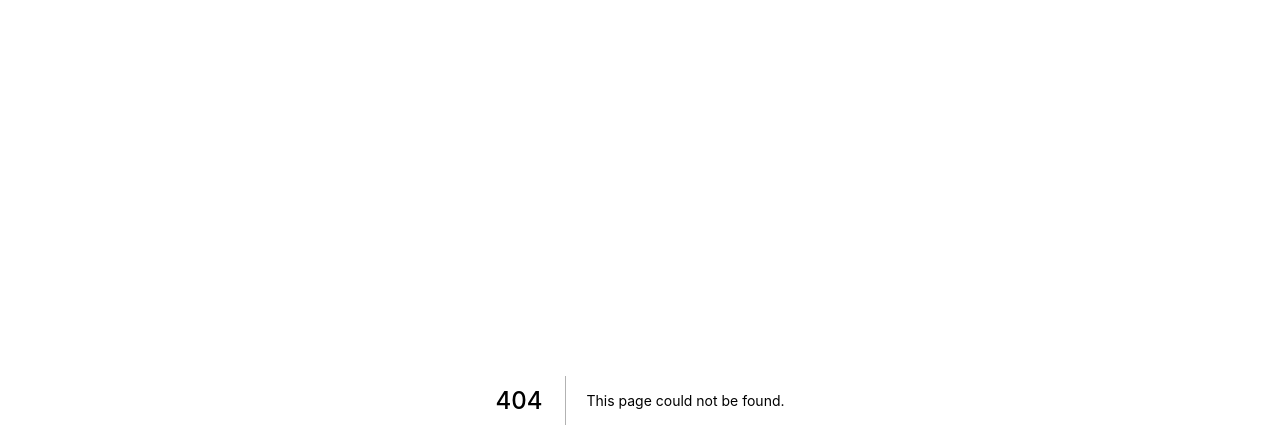
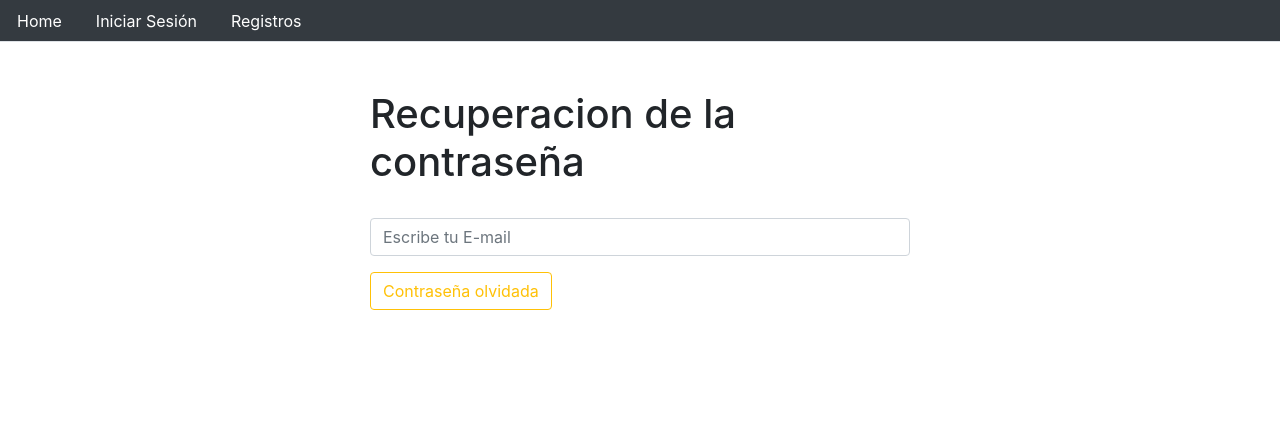
Before and after one commit to davidroman-hub/Start-up-hackr.io-clone, a Next.js app: page /auth/password/forgot in a window 1280 px wide. Before the commit this address had no page. Shown: the top 448 px of the page. Built offline with nearby package versions, Linux system fonts and the light colour scheme.

Commit message:
reset password successfully completed!

```diff
--- /dev/null
+++ b/pages/auth/password/forgot.js
@@ -0,0 +1,66 @@
+import {useState} from 'react'
+import {withRouter} from 'next/router'
+import axios from 'axios'
+import {showSuccessMessage, showErrorMessage} from '../../../helpers/alerts'
+import {API} from '../../../config'
+import Layout from '../../../components/Layout'
+
+const ForgotPassword = () => {
+    const [state, setState] = useState({
+        email: '',
+        buttonText:'Contraseña olvidada',
+        success:'',
+        error:''
+    })
+    const {email, buttonText, success, error} = state
+
+    const handleChange = e => {
+        setState({...state, email: e.target.value, success:'', error:''})
+    }
+
+    const handleSubmit = async e => {
+        e.preventDefault()
+        // console.log('Post e-mail to ', email)
+        try {
+            const response = await axios.put(`${API}/forgot-password`,{email})
+            //console.log('Forgot password',response)
+            setState({
+                ...state,email:'',buttonText:'Enviando', success:response.data.message
+            })
+        }catch(error){
+                console.log('Contraseña olvidada error')
+                setState({
+                    ...state, buttonText:'Contraseña olvidada', error: error.response.data.error
+                })
+        }
+    }
+
+    const passwordForgotForm = () => (
+        <form onSubmit={handleSubmit}>
+            <div className="form-group">
+                <input type="email" className="form-control" onChange={handleChange} value={email} placeholder="Escribe tu E-mail" required/>
+            </div>
+            <div>
+                <button className="btn btn-outline-warning">{buttonText}</button>
+            </div>
+        </form>
+    );
+
+
+return (
+    <Layout>
+        <div className="row">
+            <div className="col-md-6 offset-md-3">
+                <h1>Recuperacion de la contraseña</h1>
+                <br/>
+                {success && showSuccessMessage(success)}
+                {error && showErrorMessage(error)}
+                {passwordForgotForm()}
+            </div>
+        </div>
+    </Layout>
+)
+
+}
+
+export default ForgotPassword
--- a/pages/login.js
+++ b/pages/login.js
@@ -65,7 +65,7 @@ const handleSubmit = async e => {
                 <input value={password} onChange={handleChange('password')} type="password" className="form-control" placeholder="Tu Contraseña"/>
             </div>
             <div className="form-group">
-    <button className="btn btn-outline-warning">{buttonText}</button>
+                <button className="btn btn-outline-warning">{buttonText}</button>
             </div>
         </form>
     )
@@ -87,6 +87,9 @@ const handleSubmit = async e => {
             {loginForm()}
             <hr/>
             {/* {JSON.stringify({state})} */}
+            <Link href='/auth/password/forgot'>
+                <a className='text-danger float-right'>Olvidaste tu contraseña??</a>
+            </Link>
 
         </div>
 
--- a/pages/user/index.js
+++ b/pages/user/index.js
@@ -63,7 +63,7 @@ import {getCookie} from '../../helpers/authHelpers'
 //export default User
 
 import withUser from '../withUser'
-import withAdmin from '../withAdmin'
+
 
 const User  = ({user, token}) => <Layout>{JSON.stringify(user,token)}</Layout>
 
```
Also changed, not shown: pages/auth/password/reset/[id].js (added, +84 -0 lines).
